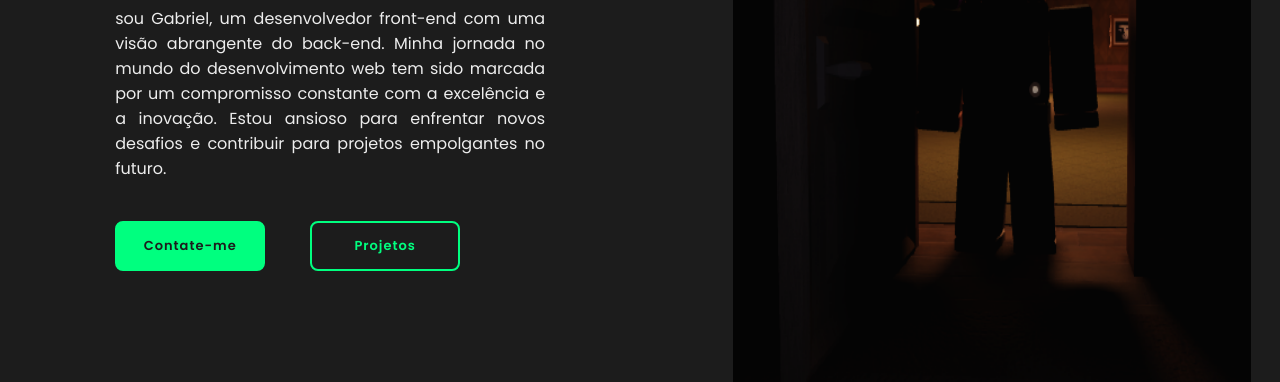
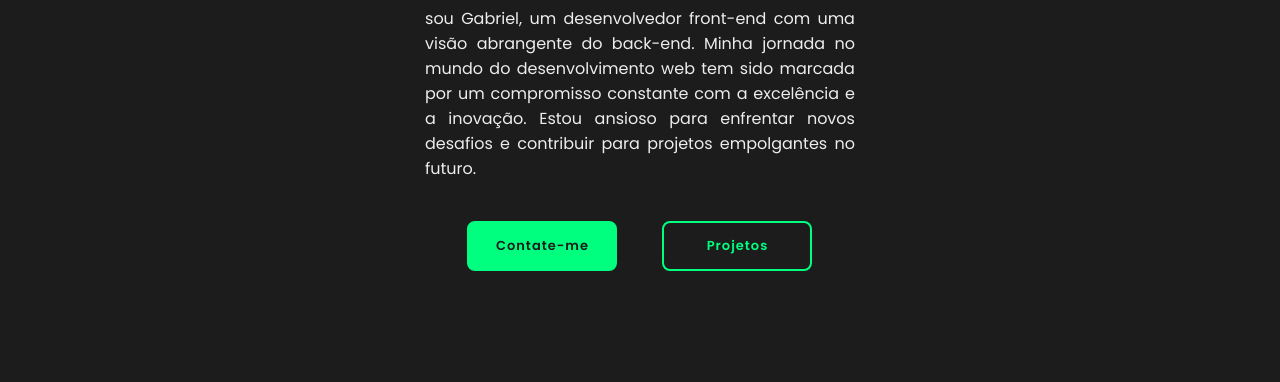
Before and after one commit to GDefalt/Portifolio, a plain HTML site: page index.html in a window 1280 px wide. Shown: the part 332-714 px from the top of the page. Drawn offline with nearby package versions, Linux system fonts and the light colour scheme.

Commit message:
portifolio

```diff
--- a/index.html
+++ b/index.html
@@ -75,10 +75,10 @@
           <span class="animate" style="--i: 6"></span>
         </div>
 
-         <div class="home-imgHover">
-        <img src="assets/roblox.png" alt="" />
+         <!-- <div class="home-imgHover">
+        <img src="assets/fotosemfundo.png" alt="" />
         <span class="animate home-img" style="--i: 7"></span>
-      </div>
+      </div> -->
       </section>
 
       <section class="about" id="about">
--- a/style.css
+++ b/style.css
@@ -86,11 +86,16 @@ section {
 .home {
   display: flex;
   align-items: center;
+  justify-content: center;
   padding: 0 9%;
 }
 
 .home-content {
   max-width: 60rem;
+  display: flex;
+  flex-direction: column;
+  align-items: center;
+  justify-content: center;
   z-index: 99;
 }
 
@@ -187,23 +192,15 @@ section {
   text-justify: inter-word;
 }
 
-.home-imgHover {
-  display: flex;
-  align-items: center;
-  justify-content: center;
-}
 
-.home-imgHover img {
-  width: 90%;
-  height: 80%;
-}
 
-.home-imgHover:hover {
-  background: var(--bg-color);
-  opacity: 0.8;
-}
+
+
 
 .btn-box {
+  display: flex;
+  justify-content: center;
+  align-items: center;
   position: relative;
   display: flex;
   justify-content: space-between;
@@ -309,20 +306,6 @@ section {
 
 .home-sci a:hover::before {
   width: 100%;
-}
-
-.home-imgHover {
-  position: absolute;
-  top: 0;
-  right: 0;
-  width: 45%;
-  height: 100%;
-  background: transparent;
-  transition: 0.5s;
-}
-*/ .home-imgHover:hover {
-  background-color: var(--bg-color);
-  opacity: 0.8;
 }
 
 .about {
@@ -884,10 +867,6 @@ section:nth-child(add) .animate.scroll,
   .conteudo-cards p {
     font-size: 1rem;
   }
-  .home-imgHover img {
-    width: 90%;
-    height: 40%;
-  }
 }
 
 @media (max-width: 991px) {
@@ -905,26 +884,11 @@ section:nth-child(add) .animate.scroll,
   .footer {
     padding: 2rem 4%;
   }
-
-  .home-imgHover img {
-    width: 90%;
-    height: 30%;
-  }
-}
-
-@media (max-width: 850px) {
-  .animate.home-img {
-    width: 55%;
-  }
 }
 
 @media (max-width: 768px) {
   .header {
     background: var(--bg-color);
-  }
-
-  .home-imgHover {
-    display: none;
   }
 
   #menu-icon {
```
Also changed, not shown: .github/captura.png, assets/captura.png.
